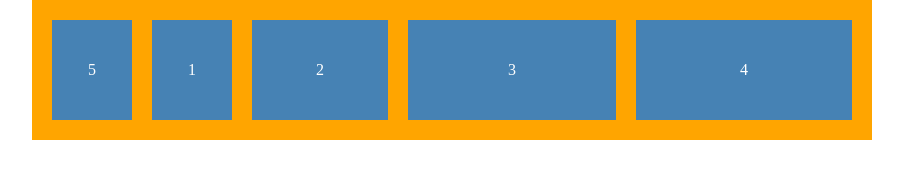
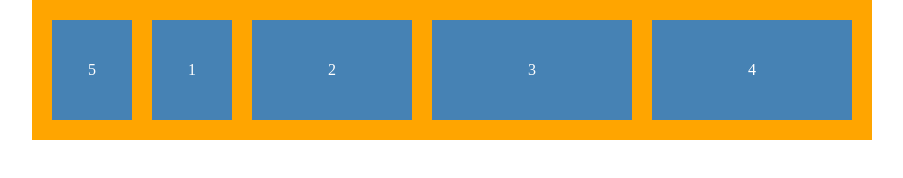
Before and after one commit to labenuexercicios/flexbox-exercicios, a plain HTML site: page exercicio3/index.html in a window 1280 px wide. Shown: the whole page, without its empty margins (188-1091 px from the left). Drawn offline with Linux system fonts and the light colour scheme.

Commit message:
otimizando código

```diff
--- a/exercicio3/style.css
+++ b/exercicio3/style.css
@@ -23,31 +23,22 @@ section{
   flex-basis: 80px;
 }
 
-#section-1{
-  display: flex;
-  order: 2;
-}
-
 #section-2{
   display: flex;
-  order: 3;
-  flex: 120px;;
+  flex-grow: 2;
 }
 
 #section-3{
   display: flex;
-  order: 4;
-  flex: 192px;
+  flex-grow: 3;
 }
 
 #section-4{
-  display: flex;
-  order: 5;
-  flex: 200px;
+  flex-basis: 200px;
 }
 
 #section-5{
   display: flex;
-  order: 1;
+  order: -1;
   flex-grow:
 }
```
